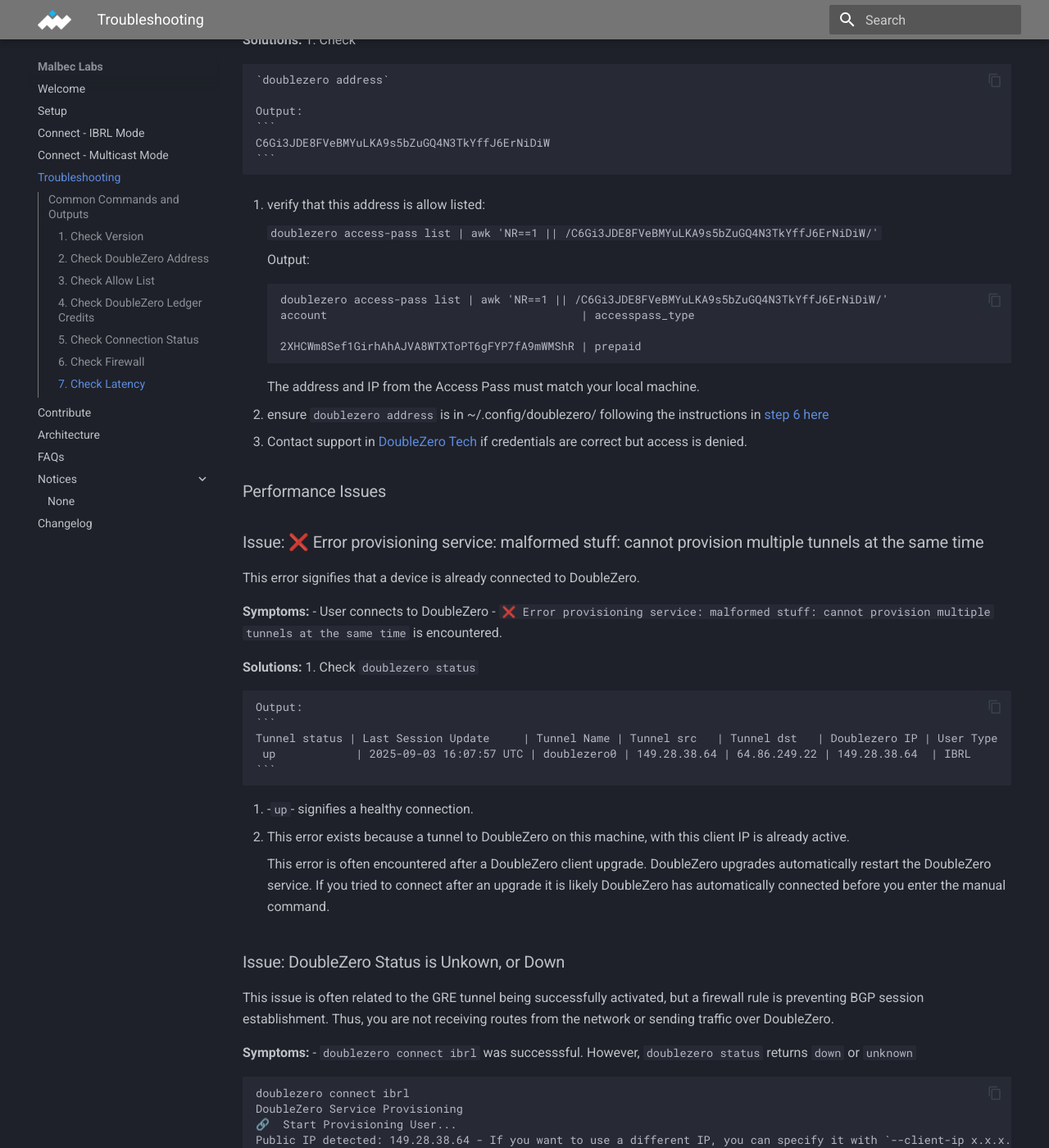
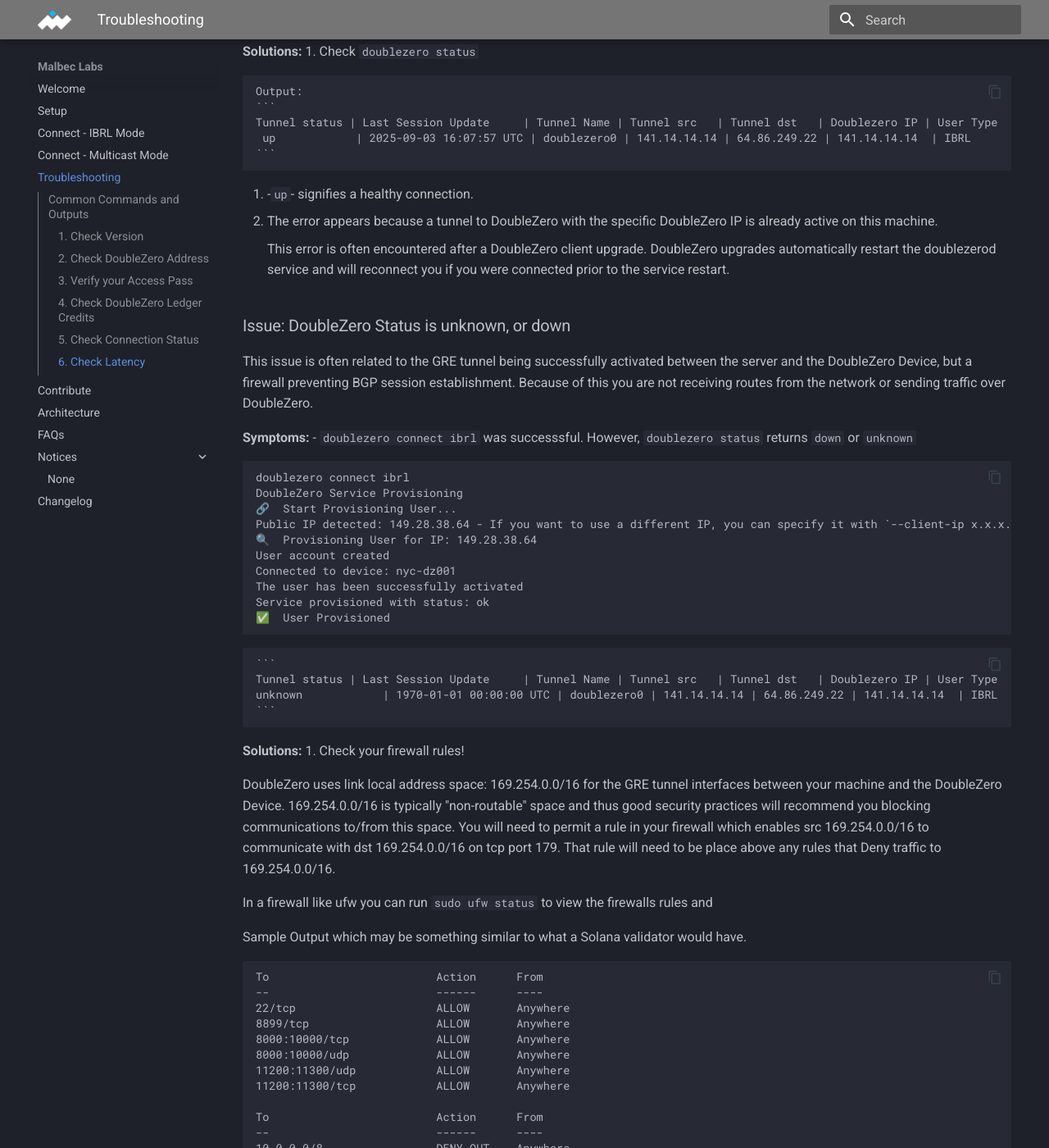
Before and after one commit to malbeclabs/docs, an MkDocs documentation site: the page built from docs/troubleshooting.md, in a window 1280 px wide and 1400 px high, scrolled down 3023 px. Shown: the whole window at 82% size. Built offline with MkDocs 1.6.1 and Material for MkDocs 9.7.7, drawn with Linux system fonts in a browser that asks for light colours; some of the changed text lies outside the part shown.

Commit message:
general updates to troubleshooting.md

````diff
--- a/docs/troubleshooting.md
+++ b/docs/troubleshooting.md
@@ -5,14 +5,15 @@
 
 ## Common Commands and Outputs
 
-To begin troubleshooting examine the output of the following commands, and their expected output.
-These will assist you in more detailed troubleshooting. If you open a ticket, you will be asked for their output.
+To begin examine the output of the following commands, and their expected output. These will assist you in more detailed troubleshooting.
+If you open a ticket, you may be asked for their output.
+
 #### 1. Check Version
 Command:
 
 `doublezero --version`
 
-Output:
+Sample Output:
 ```
 DoubleZero 0.6.3
 ```
@@ -23,27 +24,25 @@
 
 `doublezero address`
 
-Output:
+Sample Output:
 ```
-DZfHh2vjXFqt8zfNbT1afm8PGuCm3BrQKegC5THtKFdn
+MTAwoHgKyTwwDGJo2dye6EWqyTn27JRwXxaDEaeMqe2
 ```
 [comment]: # ()
 
-#### 3. Check Allow List
+#### 3. Verify your Access Pass
 
-Sample pubkey: `C6Gi3JDE8FVeBMYuLKA9s5bZuGQ4N3TkYffJ6ErNiDiW` replace this with your pubkey when running command.
+Sample pubkey: `MTAwoHgKyTwwDGJo2dye6EWqyTn27JRwXxaDEaeMqe2` replace this with your pubkey when running command.
 
 Command:
 
-`doublezero access-pass list | awk 'NR==1 || /C6Gi3JDE8FVeBMYuLKA9s5bZuGQ4N3TkYffJ6ErNiDiW/'`
+`doublezero access-pass list | grep MTAwoHgKyTwwDGJo2dye6EWqyTn27JRwXxaDEaeMqe2`
 
-Output:
+Output: [note we use `doublezero access-pass list | awk 'NR==1 || /MTAwoHgKyTwwDGJo2dye6EWqyTn27JRwXxaDEaeMqe2/'` to show you the header now in this output]
 ```
-
-doublezero access-pass list | awk 'NR==1 || /C6Gi3JDE8FVeBMYuLKA9s5bZuGQ4N3TkYffJ6ErNiDiW/'
 account                                      | accesspass_type                                                | ip              | user_payer                                   | last_access_epoch | remaining_epoch | connections | status       | owner
 
-2XHCWm8Sef1GirhAhAJVA8WTXToPT6gFYP7fA9mWMShR | prepaid                                                        | 149.28.33.124   | C6Gi3JDE8FVeBMYuLKA9s5bZuGQ4N3TkYffJ6ErNiDiW | MAX               | MAX             | 0           | requested    | DZfHh2vjXFqt8zfNbT1afm8PGuCm3BrQKegC5THtKFdn
+2XHCWm8Sef1GirhAhAJVA8WTXToPT6gFYP7fA9mWMShR | prepaid                                                        | 141.14.14.14   | MTAwoHgKyTwwDGJo2dye6EWqyTn27JRwXxaDEaeMqe2 | MAX               | MAX             | 0           | requested    | DZfHh2vjXFqt8zfNbT1afm8PGuCm3BrQKegC5THtKFdn
 ```
 [comment]: # ()
 #### 4. Check DoubleZero Ledger Credits
@@ -51,7 +50,7 @@
 
 `doublezero balance`
 
-Output:
+Sample Output:
 ```
 0.78 Credits
 ```
@@ -62,61 +61,20 @@
 
 `doublezero status`
 
-Output:
+Sample Output:
 ```
  Tunnel status | Last Session Update     | Tunnel Name | Tunnel src   | Tunnel dst   | Doublezero IP | User Type
- up            | 2025-09-03 16:07:57 UTC | doublezero0 | 149.28.38.64 | 64.86.249.22 | 149.28.38.64  | IBRL
+ up            | 2025-09-03 16:07:57 UTC | doublezero0 | 141.14.14.14 | 64.86.249.22 | 141.14.14.14  | IBRL
 ```
 [comment]: # (in next iteration add "up" "unknown" and "down" explainers, which then link to a sectino below for troubleshooting undesired states.)
 
-#### 6. Check Firewall
-Command:
 
-`sudo ufw status`
-
-!!! note inline end
-    Your firewall settings could differ. However, in this example notice rule:
-   `179/tcp (v6)               ALLOW       Anywhere`
-which permits bgp (tcp 179) above the rules which to block traffic to 169.254.0.0/16. This is required.
-
-
-Sample Output:
-```
-To                         Action      From
---                         ------      ----
-22/tcp                     ALLOW       Anywhere
-8899/tcp                   ALLOW       Anywhere
-8000:10000/tcp             ALLOW       Anywhere
-8000:10000/udp             ALLOW       Anywhere
-11200:11300/udp            ALLOW       Anywhere
-11200:11300/tcp            ALLOW       Anywhere
-22/tcp (v6)                ALLOW       Anywhere (v6)
-8899/tcp (v6)              ALLOW       Anywhere (v6)
-8000:10000/tcp (v6)        ALLOW       Anywhere (v6)
-8000:10000/udp (v6)        ALLOW       Anywhere (v6)
-11200:11300/udp (v6)       ALLOW       Anywhere (v6)
-11200:11300/tcp (v6)       ALLOW       Anywhere (v6)
-179/tcp (v6)               ALLOW       Anywhere (v6)
-
-To                         Action      From
---                         ------      ----
-10.0.0.0/8                 DENY OUT    Anywhere
-172.16.0.0/12              DENY OUT    Anywhere
-192.168.0.0/16             DENY OUT    Anywhere
-100.64.0.0/10              DENY OUT    Anywhere
-198.18.0.0/15              DENY OUT    Anywhere
-169.254.0.0/16             DENY OUT    Anywhere
-```
-[comment]: # (issue also exists below, can link instead of inline note)
-
-
-
-#### 7. Check Latency
+#### 6. Check Latency
 Command:
 
 `doublezero latency`
 
-Output:
+Sample Output:
 ```
  pubkey                                       | code         | ip             | min      | max      | avg      | reachable
  6E1fuqbDBG5ejhYEGKHNkWG5mSTczjy4R77XCKEdUtpb | nyc-dz001    | 64.86.249.22   | 2.49ms   | 2.61ms   | 2.56ms   | true
@@ -147,34 +105,30 @@
 
     `doublezero address`
 
-    Output:
+    Sample Output:
     ```
-    C6Gi3JDE8FVeBMYuLKA9s5bZuGQ4N3TkYffJ6ErNiDiW
+    MTAwoHgKyTwwDGJo2dye6EWqyTn27JRwXxaDEaeMqe2
     ```
 2. verify that this address is allow listed:
 
-    `doublezero access-pass list | awk 'NR==1 || /C6Gi3JDE8FVeBMYuLKA9s5bZuGQ4N3TkYffJ6ErNiDiW/'`
+    `doublezero access-pass list | awk 'NR==1 || /MTAwoHgKyTwwDGJo2dye6EWqyTn27JRwXxaDEaeMqe2/'`
 
-    Output:
+    Sample Output:
     ```
-
-    doublezero access-pass list | awk 'NR==1 || /C6Gi3JDE8FVeBMYuLKA9s5bZuGQ4N3TkYffJ6ErNiDiW/'
     account                                      | accesspass_type                                                | ip              | user_payer                                   | last_access_epoch | remaining_epoch | connections | status       | owner
 
-    2XHCWm8Sef1GirhAhAJVA8WTXToPT6gFYP7fA9mWMShR | prepaid                                                        | 149.28.33.124   | C6Gi3JDE8FVeBMYuLKA9s5bZuGQ4N3TkYffJ6ErNiDiW | MAX               | MAX             | 0           | requested    | DZfHh2vjXFqt8zfNbT1afm8PGuCm3BrQKegC5THtKFdn
+    FHyoPs7U23MuSTtepEyXUtSAEffEpFpJGoYvug8X2sWY | prepaid                                                        | 141.14.14.14   | MTAwoHgKyTwwDGJo2dye6EWqyTn27JRwXxaDEaeMqe2 | MAX               | MAX             | 0           | requested    | DZfHh2vjXFqt8zfNbT1afm8PGuCm3BrQKegC5THtKFdn
     ```
-    The address and IP from the Access Pass must match your local machine.
+    The pubkey from `doublezero address` must match the user_payer pubkey and the IP Address you are trying to connect from must match the ip in the Access-Pass.
+    `doublezero address` is sourced from the id.json file in in ~/.config/doublezero/ by default. See the [step 6 here](https://docs.malbeclabs.com/setup/)
 
-4. ensure `doublezero address` is in ~/.config/doublezero/ following the instructions in [step 6 here](https://docs.malbeclabs.com/setup/)
-4. Contact support in [DoubleZero Tech](https://discord.com/channels/1341597747932958802/1344323790464880701)  if credentials are correct but access is denied.
-
-### Performance Issues
+3. If the above looks correct and you are getting an error while connecting or if the above mapping is incorrect please contact support in [DoubleZero Tech](https://discord.com/channels/1341597747932958802/1344323790464880701)
 
 ### Issue: ❌ Error provisioning service: malformed stuff: cannot provision multiple tunnels at the same time
 This error signifies that a device is already connected to DoubleZero.
 
 **Symptoms:**
-- User connects to DoubleZero
+- User tries to connect to DoubleZero
 - `❌ Error provisioning service: malformed stuff: cannot provision multiple tunnels at the same time` is encountered.
 
 **Solutions:**
@@ -184,16 +138,16 @@
     Output:
     ```
     Tunnel status | Last Session Update     | Tunnel Name | Tunnel src   | Tunnel dst   | Doublezero IP | User Type
-     up            | 2025-09-03 16:07:57 UTC | doublezero0 | 149.28.38.64 | 64.86.249.22 | 149.28.38.64  | IBRL
+     up            | 2025-09-03 16:07:57 UTC | doublezero0 | 141.14.14.14 | 64.86.249.22 | 141.14.14.14  | IBRL
     ```
 2. -`up`- signifies a healthy connection.
-3. This error exists because a tunnel to DoubleZero on this machine, with this client IP is already active.
+3. The error appears because a tunnel to DoubleZero with the specific DoubleZero IP is already active on this machine.
 
-    This error is often encountered after a DoubleZero client upgrade. DoubleZero upgrades automatically restart the DoubleZero service. If you tried to connect after an upgrade it is likely DoubleZero has automatically connected before you enter the manual command.
+    This error is often encountered after a DoubleZero client upgrade. DoubleZero upgrades automatically restart the doublezerod service and will reconnect you if you were connected prior to the service restart.
 
 
-### Issue: DoubleZero Status is Unkown, or Down
-This issue is often related to the GRE tunnel being successfully activated, but a firewall rule is preventing BGP session establishment. Thus, you are not receiving routes from the network or sending traffic over DoubleZero.
+### Issue: DoubleZero Status is unknown, or down
+This issue is often related to the GRE tunnel being successfully activated between the server and the DoubleZero Device, but a firewall preventing BGP session establishment. Because of this you are not receiving routes from the network or sending traffic over DoubleZero.
 
 **Symptoms:**
 - `doublezero connect ibrl` was successsful. However, `doublezero status` returns `down` or `unknown`
@@ -212,20 +166,35 @@
 
     ```
     Tunnel status | Last Session Update     | Tunnel Name | Tunnel src   | Tunnel dst   | Doublezero IP | User Type
-    unknown            | 1970-01-01 00:00:00 UTC | doublezero0 | 149.28.38.64 | 64.86.249.22 | 149.28.38.64  | IBRL
+    unknown            | 1970-01-01 00:00:00 UTC | doublezero0 | 141.14.14.14 | 64.86.249.22 | 141.14.14.14  | IBRL
     ```
 
 **Solutions:**
-1. Check `sudo ufw status`
+1. Check your firewall rules!
 
-    Your firewall settings could differ. However, in this example notice rule:
-   `179/tcp (v6)               ALLOW       Anywhere`
-which permits bgp (tcp 179) above rules which block traffic to 169.254.0.0/16. This is required.
-    ```
-    To                         Action      From
-    --                         ------      ----
-    179/tcp                    ALLOW       169.254.0.0/16
+   DoubleZero uses link local address space: 169.254.0.0/16 for the GRE tunnel interfaces between your machine and the DoubleZero Device. 169.254.0.0/16 is typically "non-routable" space and thus good security practices will recommend you blocking communications to/from this space. You will need to permit a rule in your firewall which enables src 169.254.0.0/16 to communicate with dst 169.254.0.0/16 on tcp port 179. That rule will need to be place above any rules that Deny traffic to 169.254.0.0/16.
 
-    To                         Action      From
-    --                         ------      ----
-    ```
+In a firewall like ufw you can run `sudo ufw status` to view the firewalls rules and
+
+Sample Output which may be something similar to what a Solana validator would have.
+```
+To                         Action      From
+--                         ------      ----
+22/tcp                     ALLOW       Anywhere
+8899/tcp                   ALLOW       Anywhere
+8000:10000/tcp             ALLOW       Anywhere
+8000:10000/udp             ALLOW       Anywhere
+11200:11300/udp            ALLOW       Anywhere
+11200:11300/tcp            ALLOW       Anywhere
+
+To                         Action      From
+--                         ------      ----
+10.0.0.0/8                 DENY OUT    Anywhere
+169.254.0.0/16             DENY OUT    Anywhere
+172.16.0.0/12              DENY OUT    Anywhere
+192.168.0.0/16             DENY OUT    Anywhere
+```
+
+In the above output you see all traffic to 169.254.0.0/16, except for the ports specified, is denied.
+`sudo ufw insert <N> allow proto tcp from 169.254.0.0/16 to 169.254.0.0/16 port 179` to insert the rule in the <N> position. ie. if N = 1 then you will insert this rules as the first rule.
+`sudo ufw status numbered` will show you the numerical ordering of rules.
````
